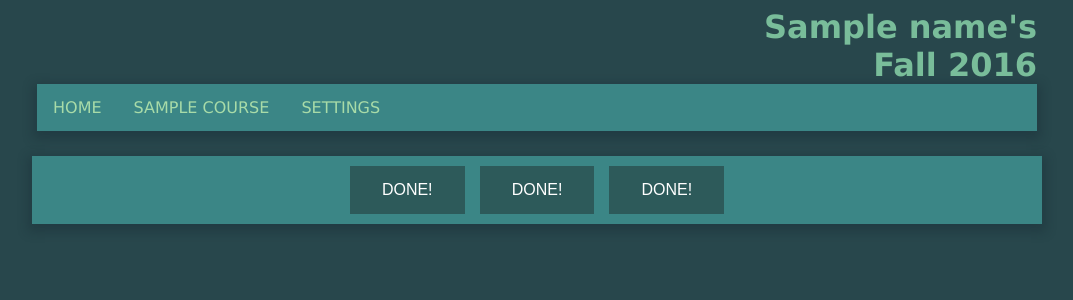
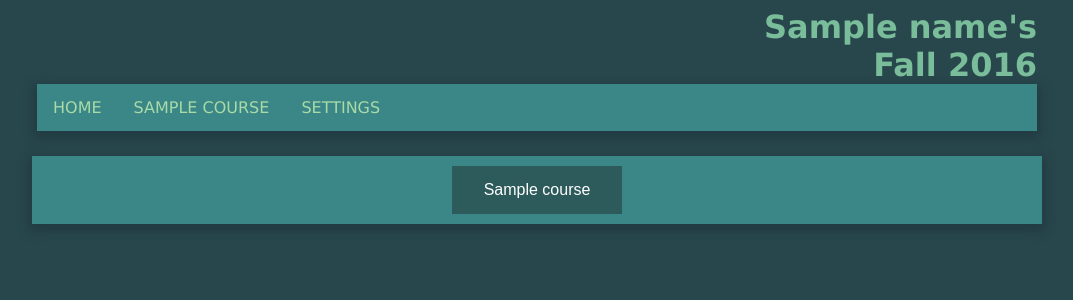
Before and after one commit to codTango/course_website, a Python web app: template website-jinja/templates/main.html in a window 1280 px wide. Shown: the top 300 px of the page, without its empty margins (103-1176 px from the left). Run offline with Jinja, Linux system fonts and the light colour scheme; the template is opened without the code that fills it: most values are stand-ins (such as "Sample title", 1, 10 or a date in 2020).

Commit message:
added button on course page

```diff
--- a/website-jinja/templates/main.html
+++ b/website-jinja/templates/main.html
@@ -1,8 +1,11 @@
 {% extends "base.html" %}
 {% block box %}
 {#    @TODO: button for each url#}
-    <button class="hvr-rectangle-out">DONE!</button>
-    <button name="update" class="hvr-rectangle-out">DONE!</button>
-    <button name="update" class="hvr-rectangle-out" type="submit" value="Submit">DONE!</button>
-
+    {% if active %}
+        {% set urls = courses[active]  %}
+        {% for btn in urls %}
+            {% set url = url if "http" in urls[btn] else "https://"+urls[btn] %}
+            <button class="hvr-rectangle-out" onclick="window.open('{{url }}');">{{ btn }}</button>
+        {% endfor %}
+    {% endif %}
 {% endblock %}
```
